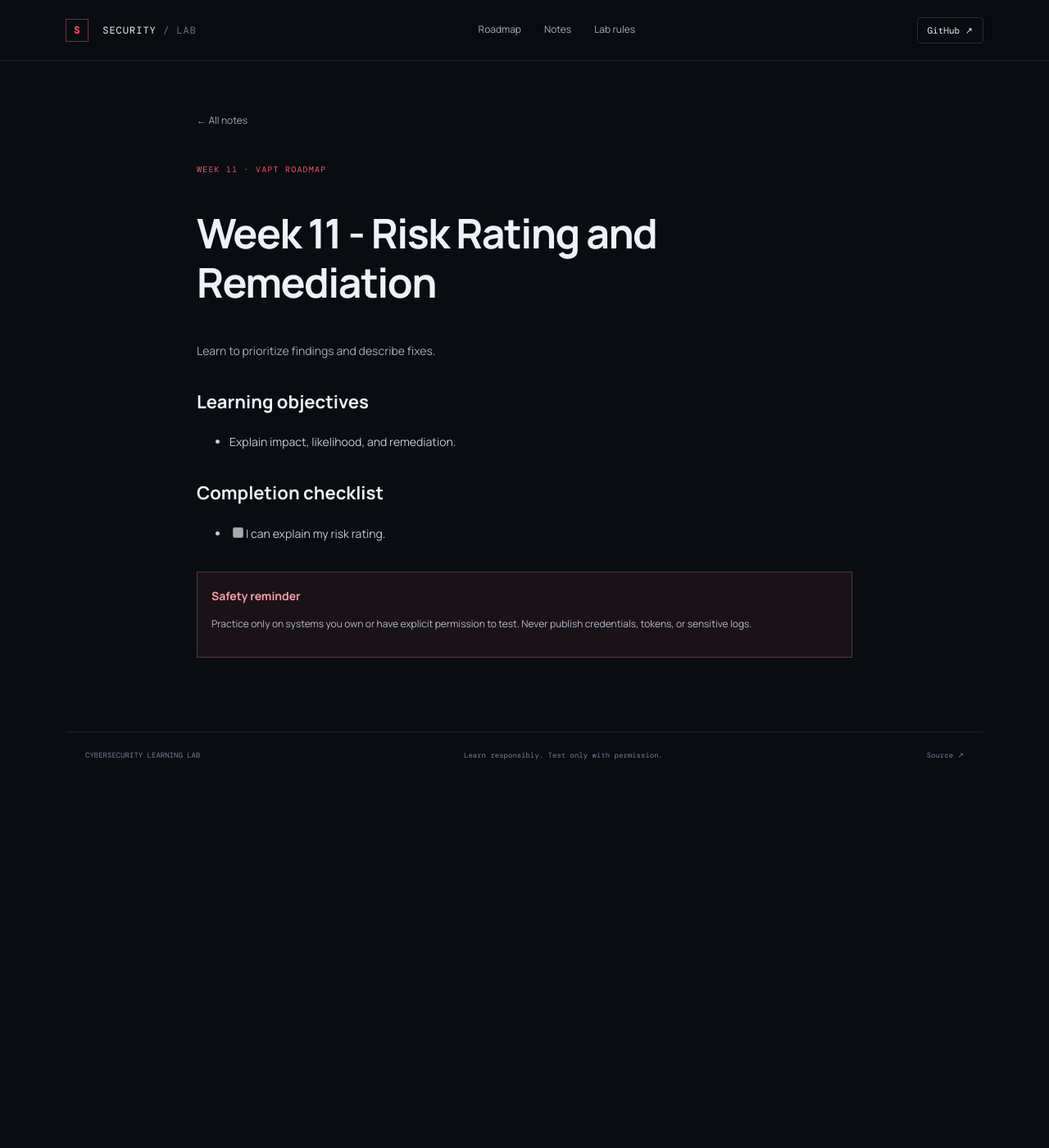
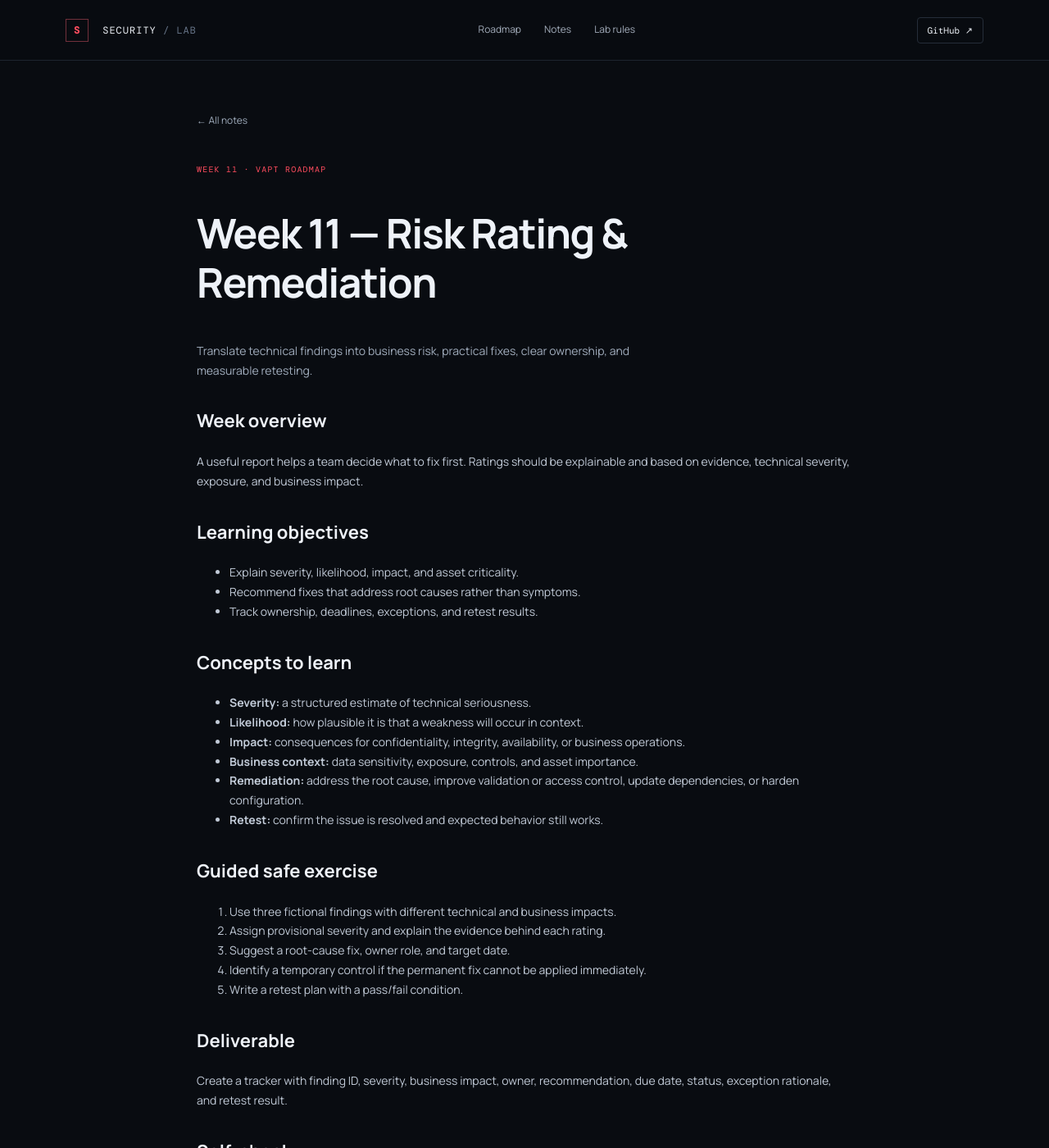
Before and after one commit to Learning-No/Cybersecurity-Learning-Lab, a Jekyll site: the page built from _notes/week-11-risk-remediation.md, in a window 1280 px wide and 1400 px high. Shown: the whole window at 82% size. Built offline with Jekyll 4.4.1, drawn with Linux system fonts in a browser that asks for light colours; some of the changed text lies outside the part shown.

Commit message:
Expand Week 11 learning guide

```diff
--- a/_notes/week-11-risk-remediation.md
+++ b/_notes/week-11-risk-remediation.md
@@ -1,14 +1,49 @@
 ---
-title: Week 11 - Risk Rating and Remediation
-week: WEEK 11
-track: VAPT ROADMAP
-level: Beginner
-summary: Learn to prioritize findings and describe fixes.
+title: "Week 11 — Risk Rating & Remediation"
+week: "WEEK 11"
+track: "VAPT ROADMAP"
+level: "Beginner"
+summary: "Translate technical findings into business risk, practical fixes, clear ownership, and measurable retesting."
 date: 2026-10-24
 ---
 
+## Week overview
+A useful report helps a team decide what to fix first. Ratings should be explainable and based on evidence, technical severity, exposure, and business impact.
+
 ## Learning objectives
-- Explain impact, likelihood, and remediation.
+- Explain severity, likelihood, impact, and asset criticality.
+- Recommend fixes that address root causes rather than symptoms.
+- Track ownership, deadlines, exceptions, and retest results.
+
+## Concepts to learn
+- **Severity:** a structured estimate of technical seriousness.
+- **Likelihood:** how plausible it is that a weakness will occur in context.
+- **Impact:** consequences for confidentiality, integrity, availability, or business operations.
+- **Business context:** data sensitivity, exposure, controls, and asset importance.
+- **Remediation:** address the root cause, improve validation or access control, update dependencies, or harden configuration.
+- **Retest:** confirm the issue is resolved and expected behavior still works.
+
+## Guided safe exercise
+1. Use three fictional findings with different technical and business impacts.
+2. Assign provisional severity and explain the evidence behind each rating.
+3. Suggest a root-cause fix, owner role, and target date.
+4. Identify a temporary control if the permanent fix cannot be applied immediately.
+5. Write a retest plan with a pass/fail condition.
+
+## Deliverable
+Create a tracker with finding ID, severity, business impact, owner, recommendation, due date, status, exception rationale, and retest result.
+
+## Self-check
+- Why is a scanner score not the entire business risk?
+- What makes remediation advice actionable?
+- Who should approve an exception to a permanent fix?
 
 ## Completion checklist
-- [ ] I can explain my risk rating.
+- [ ] I explained each risk rating.
+- [ ] I linked the fix to the root cause.
+- [ ] I named an owner role and retest criteria.
+- [ ] I documented residual risk or exceptions.
+
+## Further reading
+- [FIRST — CVSS](https://www.first.org/cvss/)
+- [NIST Risk Management Framework](https://csrc.nist.gov/projects/risk-management)
```
